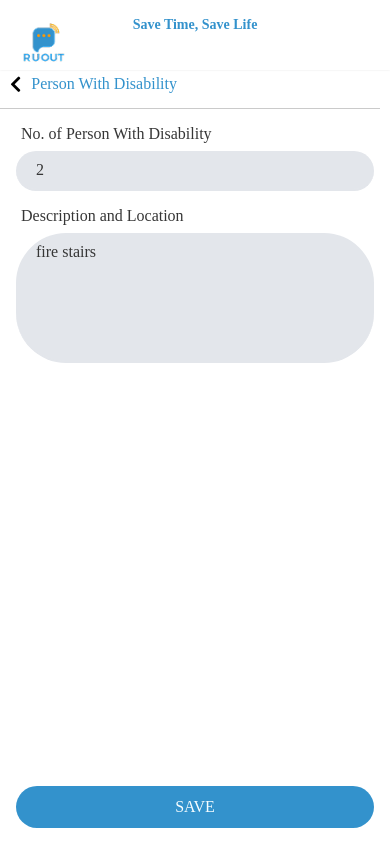
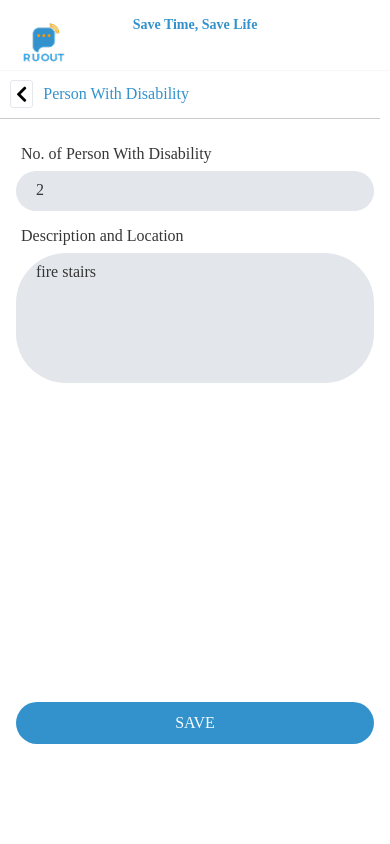
Before and after one commit to KumarVivekPathak/ruoutwar-app, a React Native app: screen /PersonWithDisability in a window 390 px wide. Built offline with nearby package versions, Linux system fonts and the light colour scheme.

Commit message:
Refactor styles and layout across multiple screens for improved consistency and responsiveness; update padding and margins in CustomHeader, Home, Instructions, PersonWithDisability, Refusals, SignOfDanger, and PreIncidentLinks components.

```diff
--- a/components/CustomHeader.tsx
+++ b/components/CustomHeader.tsx
@@ -10,7 +10,7 @@ const CustomHeader = ({ title }: { title: string }) => {
 
     return (
         <View style={styles.header}>
-            <TouchableOpacity onPress={() => navigation.goBack()}>
+            <TouchableOpacity style={{ paddingHorizontal: 5, paddingVertical: 3,borderWidth: 1, borderColor: "#E4E7EC", borderRadius: 3 }} onPress={() => navigation.goBack()}>
                 <FontAwesome5 name="chevron-left" size={18} color="black" />
             </TouchableOpacity>
             <Text style={styles.headerText}>{title}</Text>
@@ -30,6 +30,7 @@ const styles = StyleSheet.create({
         borderBottomWidth: 1,
         borderBottomColor: '#CACACA',
         marginRight: 10,
+        marginVertical: 10
     },
     headerText: {
         fontSize: 16,
--- a/screens/AdditionalDetails.tsx
+++ b/screens/AdditionalDetails.tsx
@@ -66,10 +66,10 @@ const AdditionalDetails = ({ navigation, route }: { navigation: any, route: any
   }
 
     return (
-        <KeyboardAvoidingView
+      <KeyboardAvoidingView
         style={{ flex: 1 }}
         behavior={Platform.OS === 'ios' ? 'padding' : 'height'}
-        keyboardVerticalOffset={Platform.OS === 'ios' ? 60 : 0} // adjust based on header height
+        keyboardVerticalOffset={Platform.OS === 'ios' ? 60 : 0}
       >
         <TouchableWithoutFeedback onPress={Keyboard.dismiss}>
           <View style={styles.screen}>
--- a/screens/Home.tsx
+++ b/screens/Home.tsx
@@ -66,7 +66,7 @@ const styles = StyleSheet.create({
   container: {
     flex: 1,
     backgroundColor: '#fff',
-    paddingHorizontal: 20,
+    padding: 20,
     justifyContent: 'space-between',
   },
   content: {
--- a/screens/Instructions.tsx
+++ b/screens/Instructions.tsx
@@ -116,12 +116,12 @@ const styles = StyleSheet.create({
     screen: {
         flex: 1,
         backgroundColor: '#fff',
-        paddingHorizontal: 16,
     },
     scrollView: {
         flex: 1,
         flexGrow: 1,
         marginBottom: 10,
+        paddingHorizontal: 16,
         // justifyContent: 'space-between',
     },
     container: {
--- a/screens/PersonWithDisability.tsx
+++ b/screens/PersonWithDisability.tsx
@@ -73,7 +73,6 @@ const PersonWithDisability = ({ navigation, route }: { navigation: any, route: a
   }
 
   const handleAPICall =async () => {
-    // const token = "eyJhbGciOiJIUzI1NiIsInR5cCI6IkpXVCJ9.eyJpZCI6IjY4M2MzOGNkMjE0NmZlYWZmZDJjNmQ1ZCIsInJvbGUiOiJ3YXJkZW5yZXRhaWxlciIsImlhdCI6MTc0ODk2ODU2MiwiZXhwIjoxNzQ5NTczMzYyfQ.C-yN2kXhftdd5-9L2Tw1IrWifl_BUcBT2RB7zMWcvk8"
     const token = authToken;
     try{
 
@@ -117,12 +116,13 @@ const PersonWithDisability = ({ navigation, route }: { navigation: any, route: a
       <CustomHeader title="Person With Disability" />
       <KeyboardAvoidingView
         style={styles.keyboardAvoidingView}
-        behavior={Platform.OS === 'ios' ? 'padding' : 'height'}
-        keyboardVerticalOffset={Platform.OS === 'ios' ? headerHeight : 0}
+        behavior={Platform.OS === 'ios' ? 'padding' : undefined}
+        keyboardVerticalOffset={Platform.OS === 'ios' ? headerHeight + 20 : 0}
       >
         <ScrollView
           contentContainerStyle={styles.scrollViewContent}
           keyboardShouldPersistTaps="handled"
+          showsVerticalScrollIndicator={true}
         >
           <TouchableWithoutFeedback onPress={Keyboard.dismiss}>
             <View style={styles.innerTouchableContainer}>
@@ -170,20 +170,22 @@ const styles = StyleSheet.create({
   },
   scrollViewContent: {
     flexGrow: 1,
-    justifyContent: 'space-between',
     paddingHorizontal: 16,
     paddingTop: 16,
-    paddingBottom: 16, // Ensure content has bottom padding
+    paddingBottom: Platform.OS === 'ios' ? 100 : 80,
   },
   innerTouchableContainer: {
     flex: 1,
-    justifyContent: 'space-between',
+    minHeight: 400,
   },
   contentContainer: {
-    flex: 1,
-    justifyContent: 'flex-start',
+    marginBottom: 20,
   },
   buttonContainer: {
     marginTop: 20,
+    marginBottom: 20,
+    position: 'absolute',
+    bottom: 0,
+    width: '100%',
   },
 });
--- a/screens/PreIncidentLinks.tsx
+++ b/screens/PreIncidentLinks.tsx
@@ -19,7 +19,7 @@ const PreIncidentLinks = () => {
     return (
         <View style={styles.screen}>
             <CustomHeader title="Pre Incident Links" />
-            <ScrollView>
+            <ScrollView style={{paddingHorizontal: 16}}>
             <View style={styles.card}>
                 <Text style={styles.stepTitle}>STEP 1</Text>
                 <Text style={styles.description}>
@@ -67,8 +67,7 @@ const styles = StyleSheet.create({
     screen: {
         flex: 1,
         backgroundColor: '#fff',
-        paddingHorizontal: 16,
-        paddingTop: 16,
+        // paddingTop: 16,
     },
     card: {
         backgroundColor: '#f9f9f9',
--- a/screens/Refusals.tsx
+++ b/screens/Refusals.tsx
@@ -70,7 +70,6 @@ const Refusals = ({ navigation, route }: { navigation: any, route: any }) => {
   };
 
   const handleAPICall =async () => {
-    // const token = "eyJhbGciOiJIUzI1NiIsInR5cCI6IkpXVCJ9.eyJpZCI6IjY4MzI1NTk3MjAzYTBmYjIyNzc4ZmFmMiIsInJvbGUiOiJhZG1pbiIsImlhdCI6MTc0ODEzMjU2M30.JhQaUrq8woPnyRXwrw2gV70HtwhP3XcIhsAlzj1i10w"
     const token = authToken;
     try{
 
@@ -116,12 +115,13 @@ const Refusals = ({ navigation, route }: { navigation: any, route: any }) => {
       <CustomHeader title="Refusals" />
       <KeyboardAvoidingView
         style={styles.keyboardAvoidingView}
-        behavior={Platform.OS === 'ios' ? 'padding' : 'height'}
-        keyboardVerticalOffset={Platform.OS === 'ios' ? headerHeight : 0}
+        behavior={Platform.OS === 'ios' ? 'padding' : undefined}
+        keyboardVerticalOffset={Platform.OS === 'ios' ? headerHeight + 20 : 0}
       >
         <ScrollView
           contentContainerStyle={styles.scrollViewContent}
           keyboardShouldPersistTaps="handled"
+          showsVerticalScrollIndicator={true}
         >
           <TouchableWithoutFeedback onPress={Keyboard.dismiss}>
             <View style={styles.innerTouchableContainer}>
@@ -168,20 +168,22 @@ const styles = StyleSheet.create({
   },
   scrollViewContent: {
     flexGrow: 1,
-    justifyContent: 'space-between',
     paddingHorizontal: 16,
     paddingTop: 16,
-    paddingBottom: 16,
+    paddingBottom: Platform.OS === 'ios' ? 100 : 80,
   },
   innerTouchableContainer: {
     flex: 1,
-    justifyContent: 'space-between',
+    minHeight: 400,
   },
   contentContainer: {
-    flex: 1,
-    justifyContent: 'flex-start',
+    marginBottom: 20,
   },
   buttonContainer: {
     marginTop: 20,
+    marginBottom: 20,
+    position: 'absolute',
+    bottom: 0,
+    width: '100%',
   },
 });
--- a/screens/SignOfDanger.tsx
+++ b/screens/SignOfDanger.tsx
@@ -23,7 +23,6 @@ const SignOfDanger = ({ route }: { route: any }) => {
   }
 
   const handleAPICall =async () => {
-    // const token = "eyJhbGciOiJIUzI1NiIsInR5cCI6IkpXVCJ9.eyJpZCI6IjY4MzI1NTk3MjAzYTBmYjIyNzc4ZmFmMiIsInJvbGUiOiJhZG1pbiIsImlhdCI6MTc0ODEzMjU2M30.JhQaUrq8woPnyRXwrw2gV70HtwhP3XcIhsAlzj1i10w"
     const token = authToken;
     try{
 
@@ -67,12 +66,14 @@ const SignOfDanger = ({ route }: { route: any }) => {
     console.log("handle save: ", signOfDanger);
   }
 
+    const headerHeight = 60;
+
 
     return (
     <KeyboardAvoidingView
       style={{ flex: 1 }}
-      behavior={Platform.OS === 'ios' ? 'padding' : 'height'}
-      keyboardVerticalOffset={Platform.OS === 'ios' ? 60 : 0}
+      behavior={Platform.OS === 'ios' ? 'padding' : undefined}
+      keyboardVerticalOffset={Platform.OS === 'ios' ? headerHeight + 20 : 0}
     >
       <TouchableWithoutFeedback onPress={Keyboard.dismiss}>
         <View style={styles.screen}>
@@ -104,12 +105,12 @@ const styles = StyleSheet.create({
     screen: {
         flex: 1,
         backgroundColor: '#fff',
-        paddingHorizontal: 16,
         paddingTop: 16,
     },
     contentContainer: {
         flex: 1,
-        padding: 16
+        padding: 16,
+        paddingHorizontal: 16,
     },
     buttonContainer: {
         padding: 16,
```
